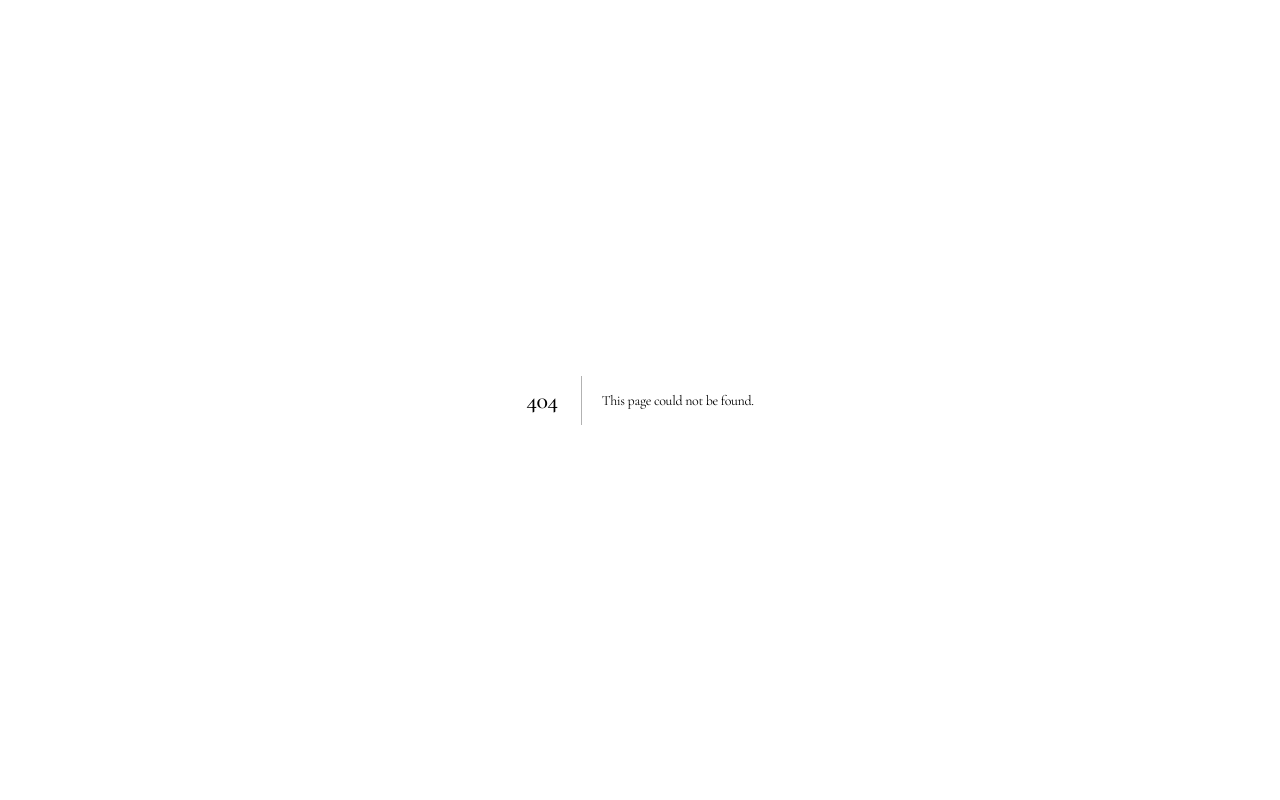
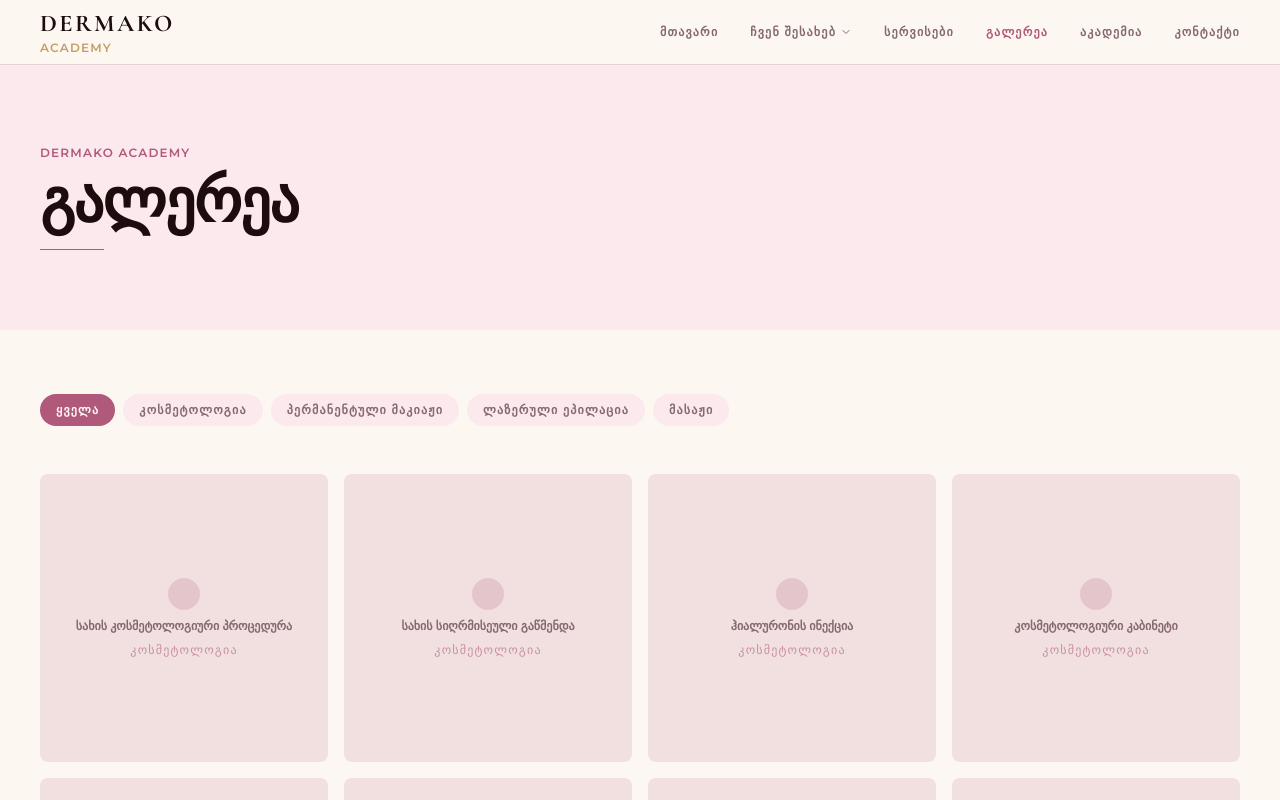
Before and after one commit to nati-nati13/silamaze, a Next.js app: page /galeria in a window 1280 px wide. Before the commit this address had no page. Shown: the top 800 px of the page. Built offline with nearby package versions, Linux system fonts and the light colour scheme.

Commit message:
feat: add gallery page with category filter (stage 2)

```diff
--- /dev/null
+++ b/src/app/(public)/galeria/page.tsx
@@ -0,0 +1,12 @@
+import type { Metadata } from 'next';
+
+import { GalleryPage } from '@/features/marketing/components/gallery-page';
+
+export const metadata: Metadata = {
+  title: 'გალერეა — Dermako Academy',
+  description: 'Dermako Academy-ის სერვისებისა და პროცედურების ფოტოგალერეა.',
+};
+
+export default function GalleryPageRoute() {
+  return <GalleryPage />;
+}
--- /dev/null
+++ b/src/features/marketing/components/gallery-page.tsx
@@ -0,0 +1,86 @@
+'use client';
+
+import { useState } from 'react';
+
+import { Footer } from '@/shared/components/layout/footer';
+import { Header } from '@/shared/components/layout/header';
+import {
+  GALLERY_CATEGORIES,
+  GALLERY_ITEMS,
+  type GalleryCategory,
+} from '@/shared/const/gallery.const';
+
+export const GalleryPage = () => {
+  const [active, setActive] = useState<GalleryCategory>('ყველა');
+
+  const filtered =
+    active === 'ყველა' ? GALLERY_ITEMS : GALLERY_ITEMS.filter((i) => i.category === active);
+
+  return (
+    <div className="flex min-h-screen flex-col">
+      <Header />
+      <main className="flex-1">
+        <section className="bg-muted py-20">
+          <div className="mx-auto max-w-7xl px-6 sm:px-10">
+            <p className="text-xs font-semibold tracking-widest uppercase text-primary">
+              Dermako Academy
+            </p>
+            <h1 className="mt-3 font-heading text-5xl font-bold text-foreground sm:text-6xl">
+              გალერეა
+            </h1>
+            <div className="mt-4 h-px w-16 bg-primary" aria-hidden="true" />
+          </div>
+        </section>
+
+        <section className="py-16 bg-background">
+          <div className="mx-auto max-w-7xl px-6 sm:px-10">
+            <div className="flex flex-wrap gap-2 mb-12" role="group" aria-label="კატეგორია">
+              {GALLERY_CATEGORIES.map((cat) => (
+                <button
+                  key={cat}
+                  onClick={() => setActive(cat)}
+                  className={`px-4 py-2 rounded-full text-xs font-semibold tracking-widest uppercase transition-colors duration-200 ${
+                    active === cat
+                      ? 'bg-primary text-primary-foreground'
+                      : 'bg-muted text-muted-foreground hover:text-primary hover:bg-primary/10'
+                  }`}
+                >
+                  {cat}
+                </button>
+              ))}
+            </div>
+
+            <div className="grid grid-cols-2 gap-4 sm:grid-cols-3 lg:grid-cols-4">
+              {filtered.map((item) => (
+                <div
+                  key={item.id}
+                  className="group relative aspect-square overflow-hidden rounded-lg bg-primary/10"
+                >
+                  <div className="absolute inset-0 flex flex-col items-center justify-center gap-2 bg-primary/5 p-4 text-center transition-colors duration-300 group-hover:bg-primary/15">
+                    <div
+                      className="size-8 rounded-full bg-primary/20 group-hover:bg-primary/40 transition-colors duration-300"
+                      aria-hidden="true"
+                    />
+                    <p className="text-xs font-semibold text-muted-foreground group-hover:text-foreground transition-colors duration-300 leading-snug">
+                      {item.alt}
+                    </p>
+                    <span className="text-xs tracking-widest uppercase text-primary/60">
+                      {item.category}
+                    </span>
+                  </div>
+                </div>
+              ))}
+            </div>
+
+            {filtered.length === 0 && (
+              <p className="py-24 text-center text-sm text-muted-foreground">
+                ამ კატეგორიაში ფოტო არ არის.
+              </p>
+            )}
+          </div>
+        </section>
+      </main>
+      <Footer />
+    </div>
+  );
+};
--- /dev/null
+++ b/src/shared/const/gallery.const.ts
@@ -0,0 +1,30 @@
+export const GALLERY_CATEGORIES = [
+  'ყველა',
+  'კოსმეტოლოგია',
+  'პერმანენტული მაკიაჟი',
+  'ლაზერული ეპილაცია',
+  'მასაჟი',
+] as const;
+
+export type GalleryCategory = (typeof GALLERY_CATEGORIES)[number];
+
+export type GalleryItem = {
+  id: string;
+  alt: string;
+  category: Exclude<GalleryCategory, 'ყველა'>;
+};
+
+export const GALLERY_ITEMS: GalleryItem[] = [
+  { id: 'g1', alt: 'სახის კოსმეტოლოგიური პროცედურა', category: 'კოსმეტოლოგია' },
+  { id: 'g2', alt: 'სახის სიღრმისეული გაწმენდა', category: 'კოსმეტოლოგია' },
+  { id: 'g3', alt: 'ჰიალურონის ინექცია', category: 'კოსმეტოლოგია' },
+  { id: 'g4', alt: 'კოსმეტოლოგიური კაბინეტი', category: 'კოსმეტოლოგია' },
+  { id: 'g5', alt: 'წარბების პერმანენტული მაკიაჟი', category: 'პერმანენტული მაკიაჟი' },
+  { id: 'g6', alt: 'ტუჩების პერმანენტული მაკიაჟი', category: 'პერმანენტული მაკიაჟი' },
+  { id: 'g7', alt: 'თვალის ხაზის პერმანენტული მაკიაჟი', category: 'პერმანენტული მაკიაჟი' },
+  { id: 'g8', alt: 'ლაზერული ეპილაცია — ფეხები', category: 'ლაზერული ეპილაცია' },
+  { id: 'g9', alt: 'დიოდური ლაზერის პროცედურა', category: 'ლაზერული ეპილაცია' },
+  { id: 'g10', alt: 'სახის მასაჟი', category: 'მასაჟი' },
+  { id: 'g11', alt: 'სხეულის რელაქსაციის მასაჟი', category: 'მასაჟი' },
+  { id: 'g12', alt: 'ლიმფოდრენაჟული მასაჟი', category: 'მასაჟი' },
+];
--- a/src/shared/const/navigation.const.ts
+++ b/src/shared/const/navigation.const.ts
@@ -33,6 +33,7 @@ export const PUBLIC_NAV_ITEMS: PublicNavItem[] = [
     ],
   },
   { type: 'link', href: '/servesebi', label: 'სერვისები' },
+  { type: 'link', href: '/galeria', label: 'გალერეა' },
   { type: 'link', href: '/akademia', label: 'აკადემია' },
   { type: 'link', href: '/kontakti', label: 'კონტაქტი' },
 ];
```
Also changed, not shown: 1 other file (tests, documents, lock files or other folders).
